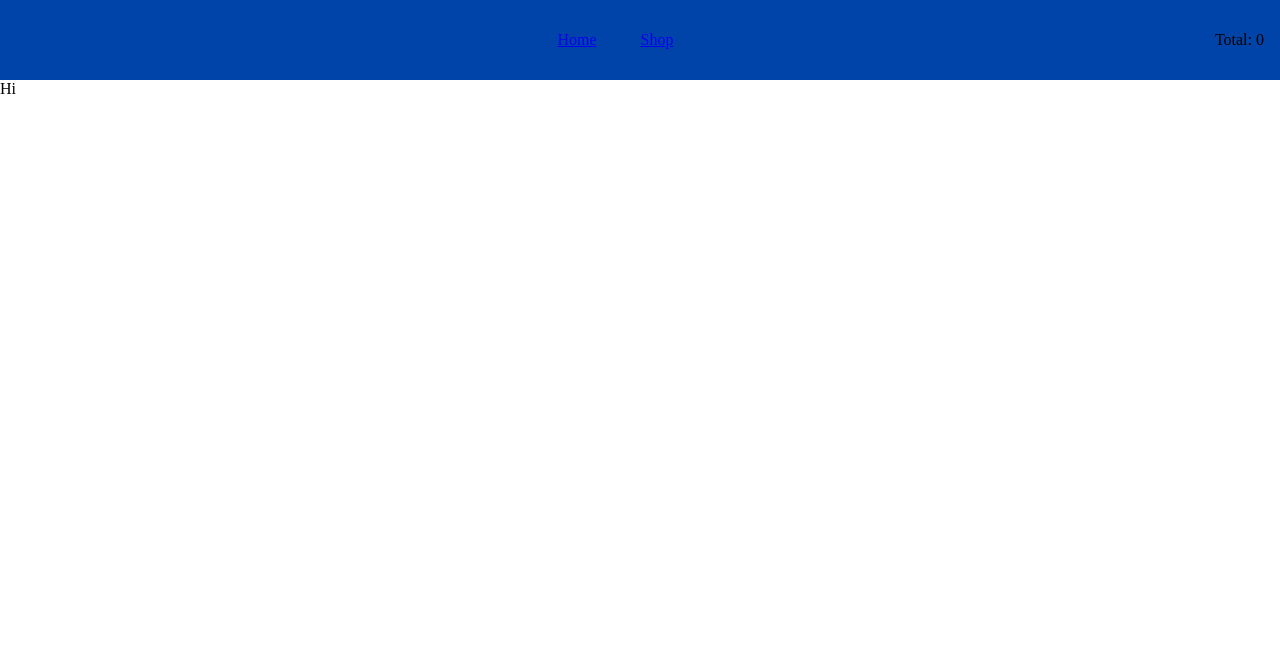
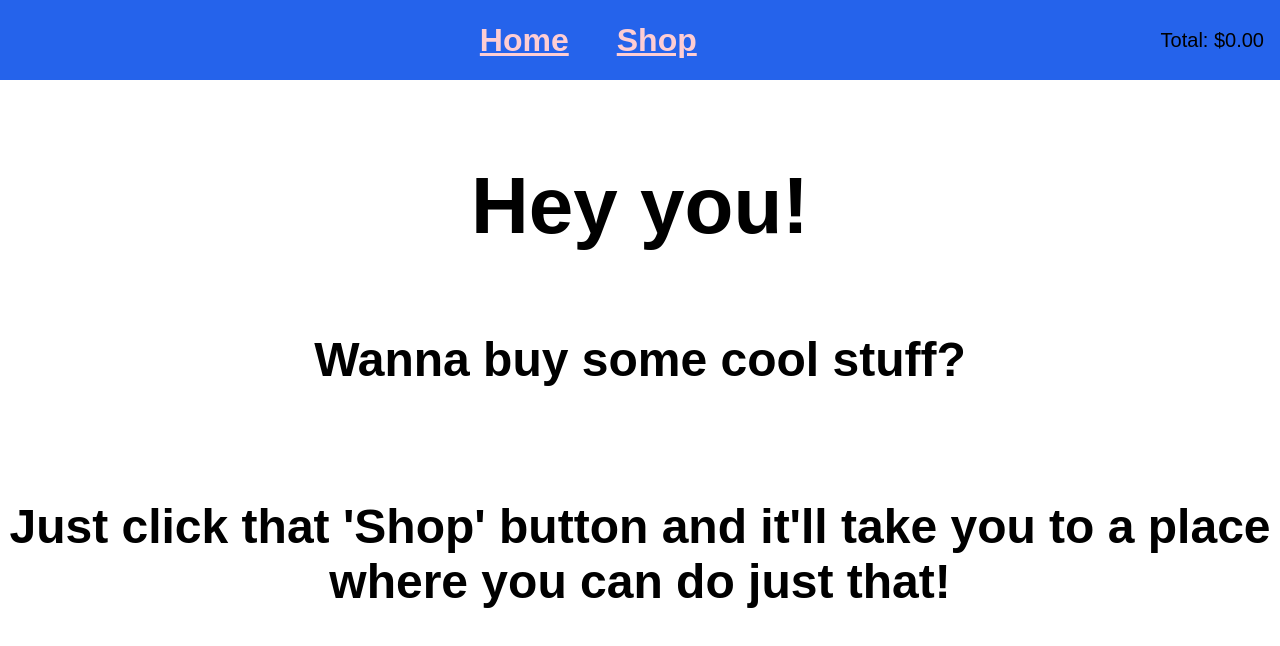
Before and after one commit to antwonthedamaja/odin-shopping-cart, a React (Create React App) app: page / in a window 1280 px wide. Shown: the top 646 px of the page. Built offline with nearby package versions, Linux system fonts and the light colour scheme.

Commit message:
Structure page and add basic styling

```diff
--- a/src/App.js
+++ b/src/App.js
@@ -1,16 +1,19 @@
 import React from 'react';
-import {Routes, Route, BrowserRouter} from 'react-router-dom';
+import { Routes, Route, BrowserRouter } from 'react-router-dom';
 import Nav from './component/Nav';
 import './style/App.css';
+import Home from './component/Home';
+import Shop from './component/Shop';
 
 export default function App() {
-  const total = '0';
+  const total = '0.00';
+
   return (
     <BrowserRouter>
       <Nav total={total}/>
       <Routes>
-        <Route path="/" element={<div>Hi</div>} />
-        <Route path="/shop" element={<div>Shop</div>} />
+        <Route path="/" element={<Home />} />
+        <Route path="/shop" element={<Shop />} />
       </Routes>
     </BrowserRouter>
   );
--- /dev/null
+++ b/src/component/Home.js
@@ -0,0 +1,12 @@
+import React from 'react';
+import '../style/Home.css';
+
+export default function Home() {
+    return (
+        <main>
+            <div id="hook">Hey you!</div>
+            <div>Wanna buy some cool stuff?</div>
+            <div>{"Just click that 'Shop' button and it'll take you to a place where you can do just that!"}</div>
+        </main>
+    );
+}
--- a/src/component/Nav.js
+++ b/src/component/Nav.js
@@ -1,7 +1,7 @@
 /* eslint-disable react/prop-types */
 import React from 'react';
 import '../style/Nav.css';
-import {Link} from 'react-router-dom';
+import { Link } from 'react-router-dom';
 
 export default function Nav(props) {
     return (
@@ -11,9 +11,7 @@ export default function Nav(props) {
                 <Link to="/">Home</Link>
                 <Link to="/shop">Shop</Link>
             </nav>
-            <div>Total: {props.total}
-
-            </div>
+            <div>Total: ${props.total}</div>
         </header>
     );
 }
--- /dev/null
+++ b/src/component/Shop.js
@@ -0,0 +1,24 @@
+/* eslint-disable react/jsx-key */
+import React from 'react';
+import '../style/Shop.css';
+
+const fish = 'Fish';
+const trash = 'Trash';
+const annoying = 'Annoying kid';
+const karen = 'Karen';
+const question = 'Question mark guy';
+const anime = 'Anime girl';
+
+const array = [fish, trash, annoying, karen, question, anime];
+
+export default function Shop() {
+    return (
+        <section>
+            {array.map(item => {
+                return <div className='card'>
+
+                </div>;
+            })}
+        </section>
+    );
+}
--- a/src/style/App.css
+++ b/src/style/App.css
@@ -1,4 +1,5 @@
 #root {
     height: 100vh;
     width: auto;
+    font-family: Arial, Helvetica, sans-serif;
 }
--- /dev/null
+++ b/src/style/Home.css
@@ -0,0 +1,18 @@
+main {
+    display: flex;
+    flex-direction: column;
+    gap: 5rem;
+    align-items: center;
+    margin-top: 5rem;
+    font-size: 3rem;
+    text-align: center;
+    font-weight: 700;
+}
+
+#hook {
+    font-size: 5rem;
+}
+
+main > div:last-child {
+    margin-top: 2rem;
+}
--- a/src/style/Nav.css
+++ b/src/style/Nav.css
@@ -1,5 +1,5 @@
 header {
-    background-color: rgb(0, 68, 170);
+    background-color: #2563eb;
     display: flex;
     justify-content: space-between;
     align-items: center;
@@ -11,9 +11,22 @@ header {
 nav {
     display: flex;
     justify-content: space-around;
-    width: 10rem;
+    gap: 3rem;
+}
+
+a {
+    font-size: 2rem;
+    font-weight: 700;
+}
+
+a:link {
+    color: #fecdd3;
+}
+
+a:visited {
+    color: #f43f5e;
 }
 
 header > div:last-child {
-
+    font-size: 1.25rem;
 }
--- /dev/null
+++ b/src/style/Shop.css
@@ -0,0 +1,11 @@
+section {
+    display: grid;
+    grid-template: 1fr 1fr / 1fr 1fr 1fr;
+    margin: 1rem;
+    height: 90%;
+    gap: 5rem;
+}
+
+.card {
+
+}
```
